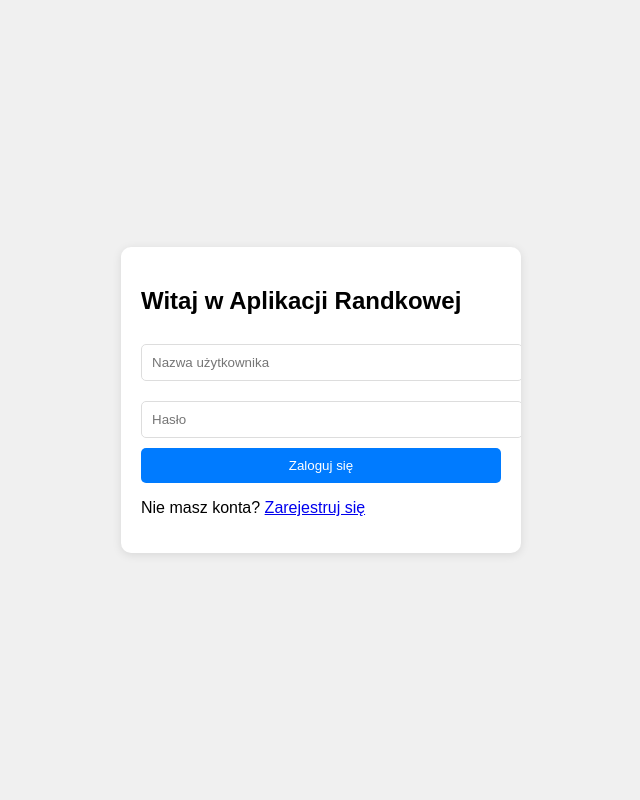
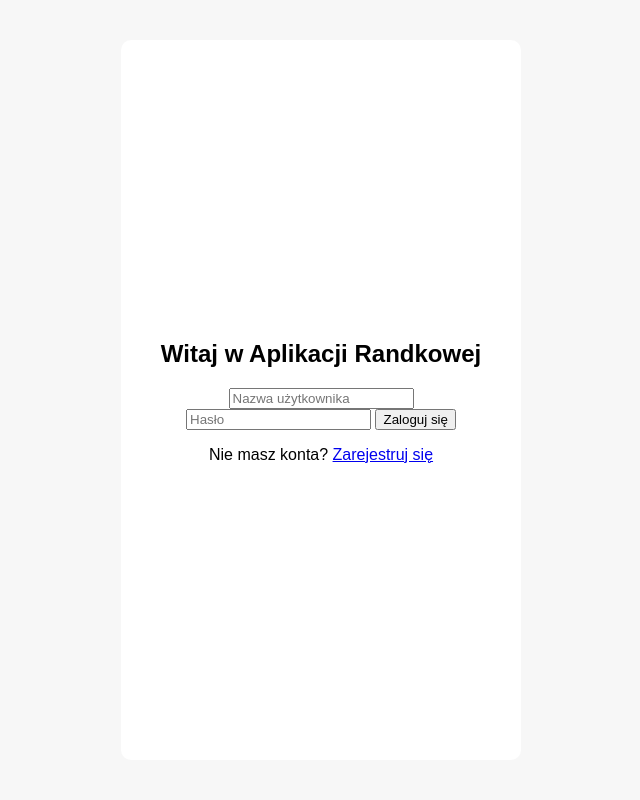
Before and after one commit to PrzemekJamrozy/projektwdpai, a PHP site: page / in a window 1280 px wide. Shown: the whole page, without its empty margins (319-959 px from the left). Run offline with PHP 8.4, Linux system fonts and the light colour scheme; some libraries are stand-ins or nearby versions.

Commit message:
styles.css

```diff
--- a/styles.css
+++ b/styles.css
@@ -6,77 +6,84 @@ body {
     justify-content: center;
     align-items: center;
     height: 100vh;
-    background: #f0f0f0;
+    background: #f7f7f7;
 }
 
 #app {
-    width: 90%;
+    width: 100%;
     max-width: 400px;
-    background: #fff;
+    height: 90vh;
+    background: white;
     border-radius: 10px;
-    box-shadow: 0 2px 10px rgba(0, 0, 0, 0.1);
     overflow: hidden;
+    display: flex;
+    flex-direction: column;
+}
+
+header {
+    background: #ff5a5f;
+    color: white;
+    padding: 10px 20px;
+    text-align: center;
+    font-size: 20px;
+    font-weight: bold;
 }
 
 .screen {
     display: none;
+    flex: 1;
     padding: 20px;
+    text-align: center;
 }
 
 .screen.active {
-    display: block;
+    display: flex;
+    flex-direction: column;
+    justify-content: center;
 }
 
-form input {
-    width: 100%;
-    margin: 10px 0;
-    padding: 10px;
-    border: 1px solid #ddd;
-    border-radius: 5px;
+#card-container {
+    position: relative;
+    flex: 1;
+    display: flex;
+    justify-content: center;
+    align-items: center;
 }
 
-form button {
-    width: 100%;
-    padding: 10px;
-    background: #007bff;
-    color: white;
-    border: none;
-    border-radius: 5px;
-    cursor: pointer;
+.card {
+    position: absolute;
+    width: 80%;
+    max-width: 300px;
+    height: 400px;
+    background: white;
+    border-radius: 10px;
+    box-shadow: 0 5px 15px rgba(0, 0, 0, 0.2);
+    overflow: hidden;
+    cursor: grab;
+    transition: transform 0.3s ease, opacity 0.3s ease;
 }
 
-form button:hover {
-    background: #0056b3;
+.card img {
+    width: 100%;
+    height: 70%;
+    object-fit: cover;
 }
 
-#profile-container {
-    display: flex;
-    flex-direction: column;
-    gap: 10px;
+.card .info {
+    padding: 10px;
+    text-align: left;
 }
 
-.profile {
-    background: #f9f9f9;
-    padding: 10px;
-    border-radius: 5px;
-    display: flex;
-    align-items: center;
-    gap: 10px;
+.card:hover {
+    transform: scale(1.05);
 }
 
-.profile img {
-    border-radius: 50%;
+.card.liked {
+    transform: translateX(150%) rotate(15deg);
+    opacity: 0;
 }
 
-.profile button {
-    background: #e74c3c;
-    color: white;
-    border: none;
-    padding: 5px 10px;
-    border-radius: 5px;
-    cursor: pointer;
+.card.disliked {
+    transform: translateX(-150%) rotate(-15deg);
+    opacity: 0;
 }
-
-.profile button:hover {
-    background: #c0392b;
-}
```
